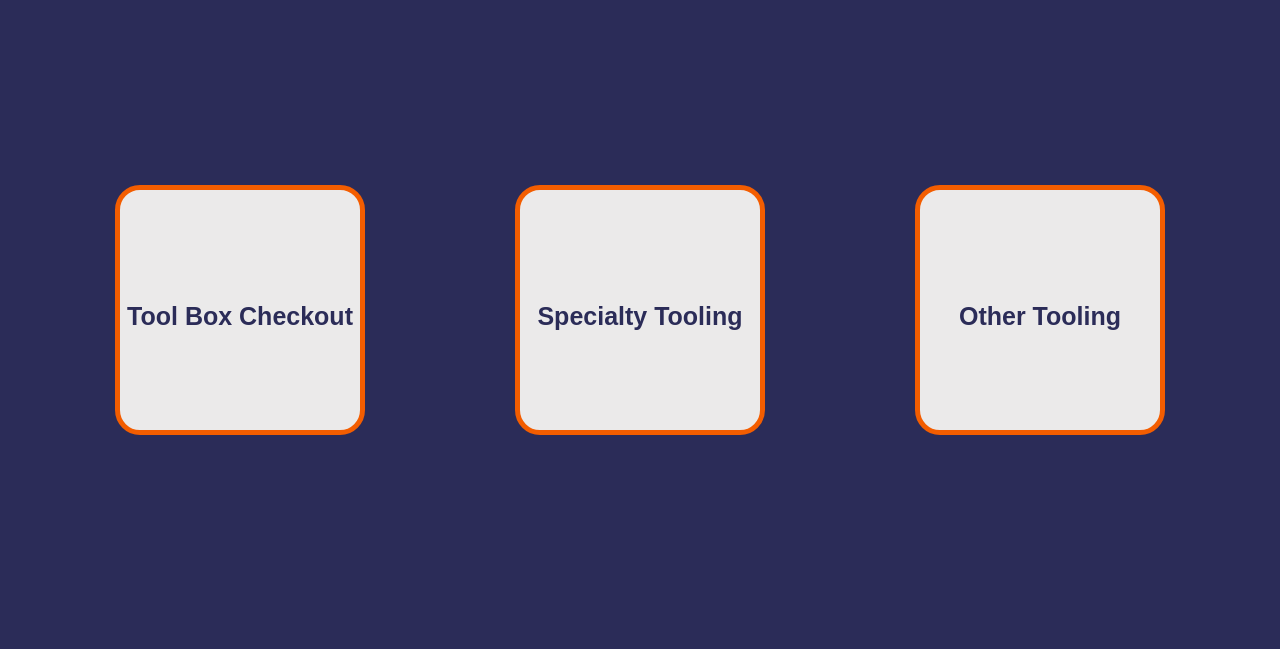
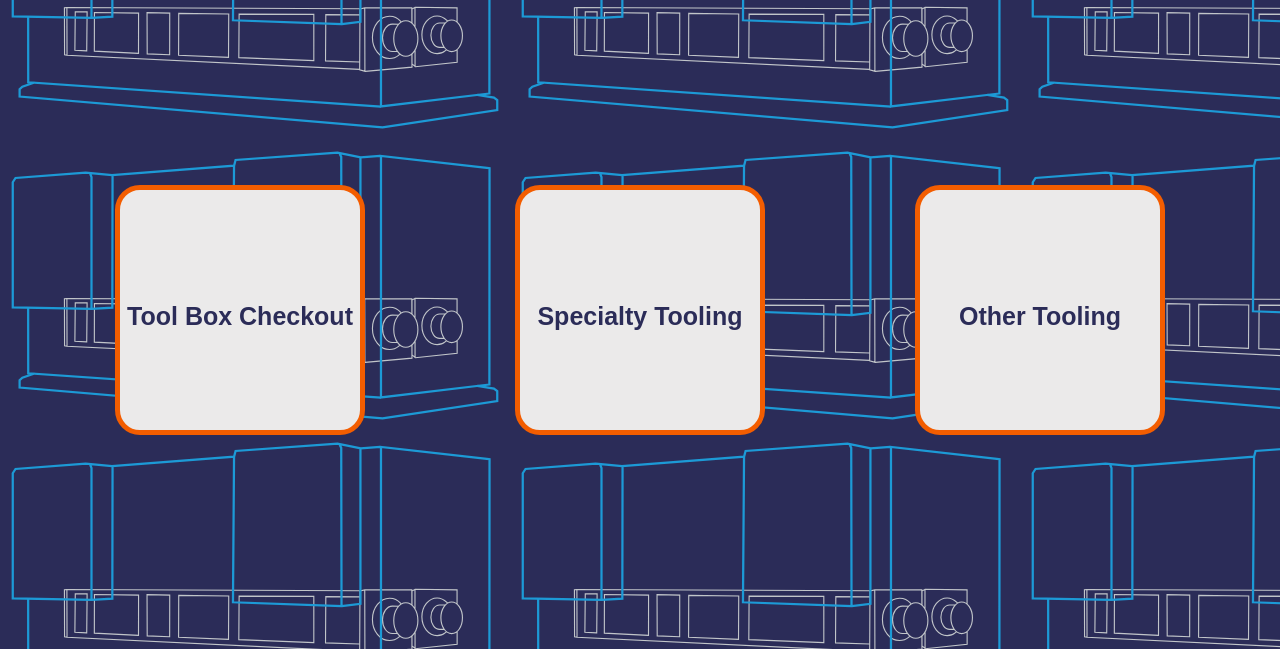
Before and after one commit to RastislavK10/html-mainspring, a plain HTML site: page index.html in a window 1280 px wide. Shown: the part 151-800 px from the top of the page. Drawn offline with Linux system fonts and the light colour scheme; the site is published under a folder, as on GitHub Pages, so addresses that start at the root find nothing.

Commit message:
Update styles.css

```diff
--- a/styles.css
+++ b/styles.css
@@ -1,6 +1,6 @@
 body {
     background-color: #2b2c58;
-    background-image: url("/mainspring-generator-drawing.svg") ;
+    background-image: url("mainspring-generator-drawing.svg") ;
   }
 
   h1 {
```
